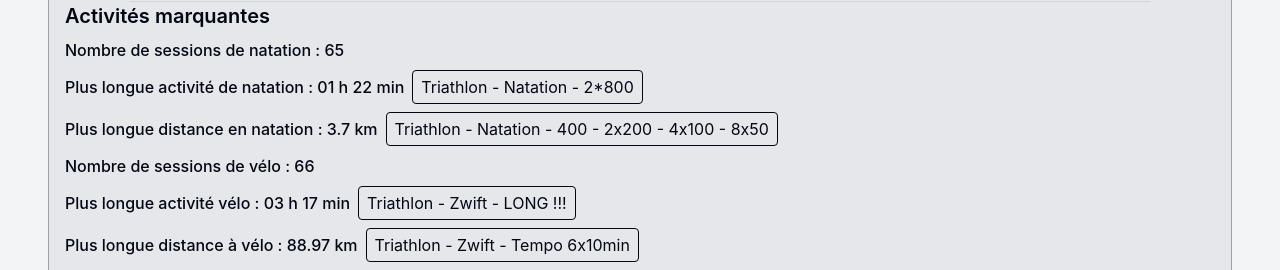
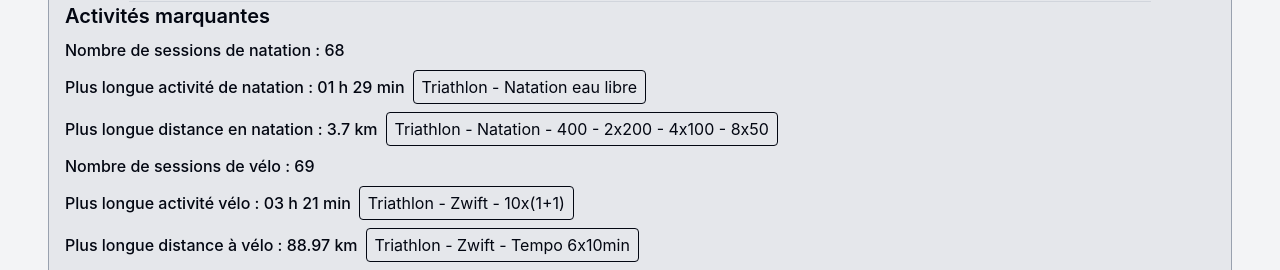
Before and after one commit to niveau-superieur/site-web, a Vue app: page /#/stats in a window 1280 px wide. Shown: the part 289-559 px from the top of the page. Built offline with nearby package versions, Linux system fonts and the light colour scheme.

Commit message:
chore: maj data 27/04/2026-03/05/2026

```diff
--- a/src/data/activity/activityTypes/cardioActivities.ts
+++ b/src/data/activity/activityTypes/cardioActivities.ts
@@ -2,6 +2,22 @@ import type { Activity } from '@/types/activity'
 import { activityTags } from '../activityTags'
 
 export const cardioActivities: Activity[] = [
+  {
+    name: `Triathlon - Circuit training`,
+    date: '2026-05-03',
+    duration: 40,
+    tags: [activityTags.sport, activityTags.cardio],
+    programs: ['triathlonIronmanProgram'],
+    description: `- 15 minutes sur le vélo elliptique des parents\n- 20 Jumpingjacks\n- 20 Superman\n- 20 Montées de genoux\n- 10 Inchworms\n- 2x30 Squats (R15")\n- 20 Fentes avant\n- 3x15 Soulevé de terre à 30kg (R15")\n- 20 Pompes\n- 2x1' Planche (R15")\n- 40 Levées de bassin\n- 20 Pistol Squats (10 gauche/10 droite)\n- 2x1' Chaise (R15")\n- 40 Levées de bassin 1 jambe (20 gauche/20droite)\n- 50 Arm leg raise\n- 2x1' Planche latérale (1' gauche/1' droite)\n- 40 Climbers\n- 10 Burpees`,
+  },
+  {
+    name: `Triathlon - Circuit training`,
+    date: '2026-04-28',
+    duration: 30,
+    tags: [activityTags.sport, activityTags.cardio],
+    programs: ['triathlonIronmanProgram'],
+    description: `Circuit à faire 3 fois, 15 sec entre les exos, 1min entre chaque boucle :\n- 40 Jumpingjacks\n- 20 Pas du patineur (10 gauche/10 droite)\n- 40 Montées de genoux\n- 10 Sauts de grenouille\n- 20 Pompes\n- 30 Squats\n- 1 minute de corde à sauter\n- 20 Planche avec rotation (10 gauche/10 droite)\n- 20 Planche avec 1 jambe qui s'écarte(10 gauche/10 droite)\n- 10 Burpees\n- 20 Crunchs\n- 30 Fentes avant`,
+  },
   {
     name: `Triathlon - Réveil matin`,
     date: '2026-04-21',
--- a/src/data/activity/activityTypes/cyclingActivities.ts
+++ b/src/data/activity/activityTypes/cyclingActivities.ts
@@ -2,6 +2,33 @@ import type { Activity } from '@/types/activity'
 import { activityTags } from '../activityTags'
 
 export const cyclingActivities: Activity[] = [
+  {
+    name: 'Triathlon - Zwift - 6x6 min',
+    date: '2026-04-30',
+    duration: 70,
+    distance: 33.38,
+    tags: [activityTags.sport, activityTags.virtualCycling],
+    programs: ['zwiftPlatineProgram', 'triathlonIronmanProgram'],
+    description: `🗺️ Figure 8 in Watopia\n\nWarm up\n15 min @ 126-163 W\n\nRépéter 6 fois\nHard\n6 min @ 163-175 W 85-95 rpm\nEasy\n3 min @ 126-152 W\n\nCool Down\n1 min @ 126-152 W`,
+  },
+  {
+    name: "Triathlon - Zwift - 10-8-6-4-2-1min effort de course récup demi temps d'effort",
+    date: '2026-04-29',
+    duration: 112,
+    distance: 44.35,
+    tags: [activityTags.sport, activityTags.virtualCycling],
+    programs: ['zwiftPlatineProgram', 'triathlonIronmanProgram'],
+    description: `🗺️ Snowman in Watopia\n\nWarm up\n10 min @ 107-128 W\n\nMontée en puissance en 4 étapes\n4 min @ 118-139 W\n3 min @ 139-161 W\n2 min @ 161-182 W\n1 min @ 182-203 W\n\nRecovery\n5 min @ 107-128 W\n\nMontée en puissance en 4 étapes\n4 min @ 118-139 W\n3 min @ 139-161 W\n2 min @ 161-182 W\n1 min @ 182-203 W\n\nRecovery\n5 min @ 107-128 W\n\nActive\n10 min @ 175-201 W\n\nRecovery\n5 min @ 126-152 W\n\nActive\n8 min @ 175-201 W\n\nRecovery\n4 min @ 126-152 W\n\nActive\n6 min @ 175-201 W\n\nRecovery\n3 min @ 126-152 W\n\nActive\n4 min @ 175-201 W\n\nRecovery\n2 min @ 126-152 W\n\nActive\n2 min @ 175-201 W\n\nRecovery\n1 min @ 126-152 W\n\nActive\n1 min @ 175-201 W\n\nCool Down\n19 min @ 101-126 W`,
+  },
+  {
+    name: 'Triathlon - Zwift - 10x(1+1)',
+    date: '2026-04-28',
+    duration: 201,
+    distance: 46.86,
+    tags: [activityTags.sport, activityTags.virtualCycling],
+    programs: ['zwiftPlatineProgram', 'triathlonIronmanProgram'],
+    description: `🗺️ Quatch Quest in Watopia\n\nPremière fois sur Alpes du Zwift, en 1h41'49" !\nJe crois qu'il existe un Succès si la montée est passée en sub 1h.\nClairement ça aurait pu être plus rapide si je n'étais pas sur la séance d'entraînement, mais pas 2x plus vite !\n\nWarm up\n25 min @ 126-152 W\n\nMontée en puissance en 4 étapes\n4 min @ 139-163 W\n3 min @ 152-175 W\n2 min @ 163-188 W\n1 min @ 175-201 W\n\nRecovery\n25 min @ 126-152 W\n\nRépéter 10 fois\nHard\n15 sec @ 214-240 W\nEasy\n2:45 @ 126-152 W\n\nRecovery\n25 min @ 126-152 W\n\nRépéter 10 fois\nEasy\n3 min @ 126-152 W\nHard\n1 min @ 175-201 W\nHarder\n1 min @ 201-227 W\n\nCool Down\n25 min @ 126-152 W`,
+  },
   {
     name: 'Triathlon - Zwift - Souple',
     date: '2026-04-26',
--- a/src/data/activity/activityTypes/runningActivities.ts
+++ b/src/data/activity/activityTypes/runningActivities.ts
@@ -2,6 +2,24 @@ import type { Activity } from '@/types/activity'
 import { activityTags } from '../activityTags'
 
 export const runningActivities: Activity[] = [
+  {
+    name: `Triathlon - Course à pied - Circuit rituel`,
+    date: '2026-04-29',
+    duration: 81,
+    distance: 13.49,
+    tags: [activityTags.sport, activityTags.running],
+    programs: ['triathlonIronmanProgram'],
+    description: `On est aller se perdre dans les chemins de campagne pendant un moment avant de rattraper un circuit connu\n\nActive\n13.0 km @ 05:13-05:49 min/km`,
+  },
+  {
+    name: `Triathlon - Course à pied - 8x600 récup 400`,
+    date: '2026-04-27',
+    duration: 69,
+    distance: 14.13,
+    tags: [activityTags.sport, activityTags.running],
+    programs: ['triathlonIronmanProgram'],
+    description: `Warm up\n3.00 km @ 05:17-06:11 min/km\nSouple\n\nRépéter 8 fois\nHard\n0.60 km @ 03:52-04:06 min/km\nEasy\n0.40 km @ 05:39-06:48 min/km\n\nCool Down\n3.00 km @ 05:17-06:11 min/km`,
+  },
   {
     name: `Triathlon - Course à pied - Easy Souple`,
     date: '2026-04-26',
--- a/src/data/activity/activityTypes/swimmingActivities.ts
+++ b/src/data/activity/activityTypes/swimmingActivities.ts
@@ -2,6 +2,33 @@ import type { Activity } from '@/types/activity'
 import { activityTags } from '../activityTags'
 
 export const swimmingActivities: Activity[] = [
+  {
+    name: `Triathlon - Natation - Amplitude-Appuis`,
+    date: '2026-05-03',
+    duration: 61,
+    distance: 2.7,
+    tags: [activityTags.sport, activityTags.swimming],
+    programs: ['triathlonIronmanProgram'],
+    description: `Warm up\n500 m @ 02:36-02:59 sec/100m\n10x50 25 crawl 25 brasse\n\nActive\n2000 m @ 01:49-01:59 sec/100m\n- 4x50 25 Educ poings fermés, 25 crawl souple R:10sec\n- 200 crawl amplitude\n- 4x50 25 Educ doigts surface, 25 crawl souple R:10sec\n- 200 crawl amplitude\n- 4x50 25 Educ grand chien, 25 crawl souple R:10sec\n- 200 crawl amplitude\n- 4x50 25 Waterpolo, 25 crawl souple R:10sec\n- 200 crawl amplitude\n- 4x50 25 petit chien, 25 crawl souple R:10sec\n- 200 crawl amplitude\n\nCool Down\n200 m @ 02:36-02:59 sec/100m souple récup`,
+  },
+  {
+    name: `Triathlon - Natation eau libre`,
+    date: '2026-05-01',
+    duration: 89,
+    distance: 3.6,
+    tags: [activityTags.sport, activityTags.swimming],
+    programs: ['triathlonIronmanProgram'],
+    description: `Remplacement des 3700m de prévu par une séance en eau libre, parce que 1er mai donc piscine fermée.\nAu programme, départ de la base nautique de l'Île Grande pour rejoindre la plage du Dourlin, celle du camping municipal, ce qui représente 3700m sur Maps (et 3600 au final).\n\nProblème : la pleine mer est à 6h49... donc flemme de nager de nuit, on partira à 8h.\nMa maman m'accompagne dans l'épreuve, mais elle part du bout de la plage de Toul Gwenn.\n\nLes premiers mètres sont fait en brasse, le temps de trouver la volonté de mettre la tête dans l'eau, et après aucun problème ! Mer calme et pas trop froide. Il faudra quand même marcher un peu au niveau du pont parce qu'il n'y avait plus assez d'eau 😅\nEt en sortant, la combinaison aura provoqué une grosse brûlure dans le coup, il faudra mettre une crème anti-frictions la prochaine fois !`,
+  },
+  {
+    name: `Triathlon - Natation - Un classique!!!! mais tellement efficace 20x100`,
+    date: '2026-04-27',
+    duration: 64,
+    distance: 3.0,
+    tags: [activityTags.sport, activityTags.swimming],
+    programs: ['triathlonIronmanProgram'],
+    description: `Warm up\n600 m @ 02:59-03:28 sec/100m\n6 x100m récup 15 sec - 3 ou 4 nages changer tout les 25m\n\nActive 20x100\n2000 m @ 01:58-02:22 sec/100m\n- 20x100m vite, récup 15sec Objectif faire la meilleure moyenne possible\n\nCool Down\n400 m @ 02:59-03:28 sec/100m\nsauf crawl souple`,
+  },
   {
     name: `Triathlon - Natation - Relax Swim`,
     date: '2026-04-25',
```
